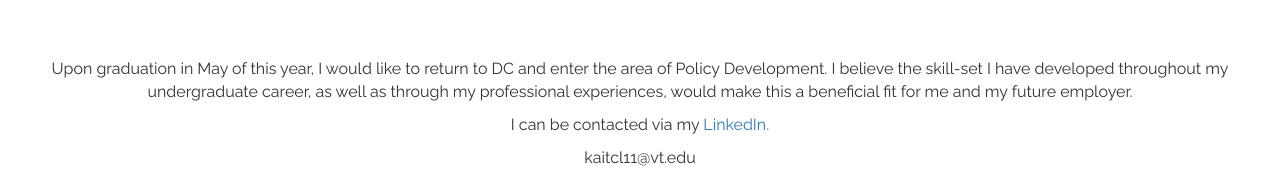
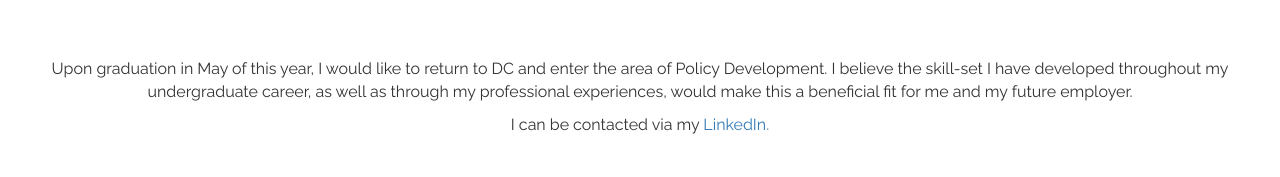
Before and after one commit to kaitcl11/kaitcl11.github.io, a plain HTML site: page Overview.html in a window 1280 px wide. Shown: the part 656-833 px from the top of the page. After the commit the page ends 803 px from the top, so only its background shows below. Drawn offline with nearby package versions, Linux system fonts and the light colour scheme.

Commit message:
update 5

```diff
--- a/Overview.html
+++ b/Overview.html
@@ -53,10 +53,7 @@
 <br> </br>
 <br> </br>
 <br> </br>
-<br> </br>
-<footer>
-  <p>kaitcl11@vt.edu</p>
-</footer>
+
 
       </div> <!-- Closes the container -->
   		<!-- Leave these lines at the bottom of every HTML file. Don't put anything after them. -->
```
